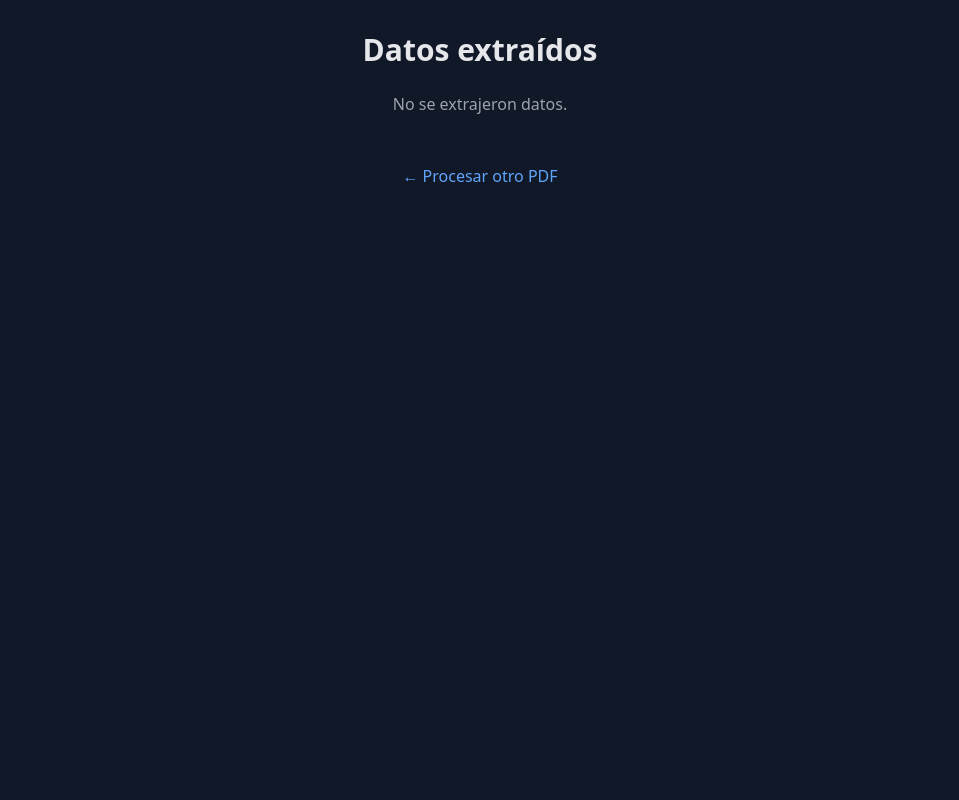
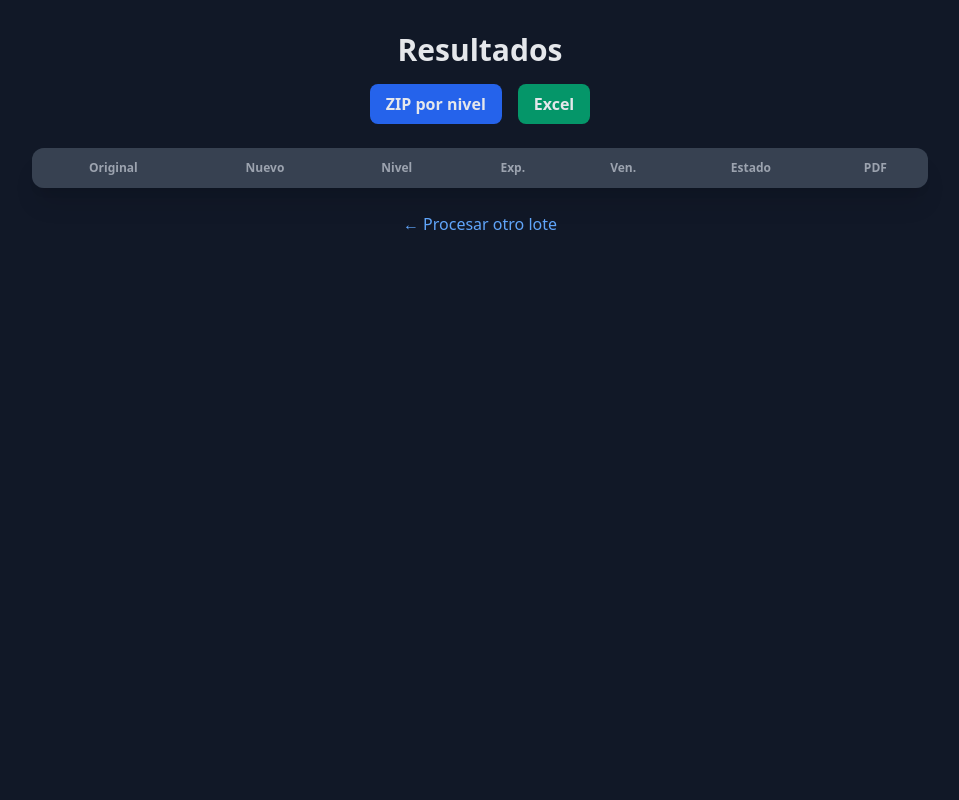
Before and after one commit to Juangranados89/certificados-app, a Python web app: template templates/resultado.html in a window 1280 px wide. Shown: the whole page, without its empty margins (160-1119 px from the left). Run offline with Jinja, Linux system fonts and the light colour scheme; the template is opened without the code that fills it, so the values that code supplies are empty; some libraries are stand-ins or nearby versions.

Commit message:
Update resultado.html

```diff
--- a/templates/resultado.html
+++ b/templates/resultado.html
@@ -1,48 +1,47 @@
 <!doctype html>
-<html lang="es" class="h-full">
+<html lang="es">
 <head>
-  <meta charset="utf-8" />
+  <meta charset="utf-8">
   <title>Resultados</title>
   <script src="https://cdn.tailwindcss.com"></script>
 </head>
-<body class="min-h-full bg-gray-900 text-gray-200 flex flex-col items-center py-8">
+<body class="min-h-screen bg-gray-900 text-gray-200 flex flex-col items-center py-8">
 
-  <h1 class="text-3xl font-bold mb-6">Datos extraídos</h1>
+  <h1 class="text-3xl font-bold mb-4">Resultados</h1>
 
-  {% if rows %}
-  <div class="w-full max-w-4xl mx-auto bg-gray-800/70 rounded-xl shadow-xl">
+  <!-- Botones globales -->
+  <div class="flex gap-4 mb-6">
+    <a href="{{ url_for('download_zip') }}"
+       class="bg-blue-600 hover:bg-blue-700 px-4 py-2 rounded-lg font-semibold">ZIP por nivel</a>
+    <a href="{{ url_for('download_excel') }}"
+       class="bg-emerald-600 hover:bg-emerald-700 px-4 py-2 rounded-lg font-semibold">Excel</a>
+  </div>
+
+  <div class="w-full max-w-4xl bg-gray-800/70 rounded-xl shadow-xl">
     <div class="overflow-x-auto rounded-xl">
       <table class="min-w-full text-sm">
         <thead class="bg-gray-700 text-gray-400 text-xs">
           <tr>
-            <th class="px-3 py-3 w-48">Nombre original</th>
-            <th class="px-3 py-3 w-40">Nuevo nombre</th>
-            <th class="px-2 py-3 w-28">Nivel</th>
-            <th class="px-2 py-3 w-20">Exp.</th>
-            <th class="px-2 py-3 w-20">Venc.</th>
-            <th class="px-2 py-3 w-24">Estado</th>
-            <th class="px-2 py-3 w-16">PDF</th>
+            {% for h in ['Original','Nuevo','Nivel','Exp.','Ven.','Estado','PDF'] %}
+            <th class="px-3 py-3">{{ h }}</th>{% endfor %}
           </tr>
         </thead>
         <tbody class="divide-y divide-gray-700/60">
           {% for r in rows %}
           <tr class="hover:bg-gray-700/40">
-            <td class="px-3 py-2 truncate">{{ r.ORIG }}</td>
-            <td class="px-3 py-2 truncate">{{ r.ARCHIVO }}</td>
-            <td class="px-3 py-2 truncate">{{ r.NIVEL }}</td>
+            <td class="px-3 py-2 truncate max-w-[10rem]">{{ r.ORIG }}</td>
+            <td class="px-3 py-2 truncate max-w-[8rem]">{{ r.ARCHIVO.split('/')[-1] }}</td>
+            <td class="px-3 py-2">{{ r.NIVEL }}</td>
             <td class="px-3 py-2">{{ r.FECHA_EXP }}</td>
             <td class="px-3 py-2">{{ r.FECHA_VEN }}</td>
             <td class="px-3 py-2">
-              {% if r.ESTADO == 'OK' %}
-                <span class="text-green-400 font-medium">OK</span>
-              {% else %}
-                <span class="text-red-400" title="{{ r.ESTADO }}">FALLÓ</span>
-              {% endif %}
+              {% if r.ESTADO=='OK' %}<span class="text-green-400 font-medium">OK</span>
+              {% else %}<span class="text-red-400" title="{{ r.ESTADO }}">FALLÓ</span>{% endif %}
             </td>
             <td class="px-3 py-2 text-center">
-              {% if r.ESTADO == 'OK' %}
-                <a href="{{ url_for('download', fname=r.ARCHIVO) }}"
-                   class="text-blue-400 hover:underline">PDF</a>
+              {% if r.ESTADO=='OK' %}
+              <a href="{{ url_for('download_file', relpath=r.ARCHIVO) }}"
+                 class="text-blue-400 hover:underline">PDF</a>
               {% else %}—{% endif %}
             </td>
           </tr>
@@ -51,13 +50,9 @@
       </table>
     </div>
   </div>
-  {% else %}
-    <p class="text-gray-400 mb-6">No se extrajeron datos.</p>
-  {% endif %}
 
   <a href="{{ url_for('index') }}" class="mt-6 text-blue-400 hover:underline">
-    ← Procesar otro PDF
+    ← Procesar otro lote
   </a>
-
 </body>
 </html>
```
